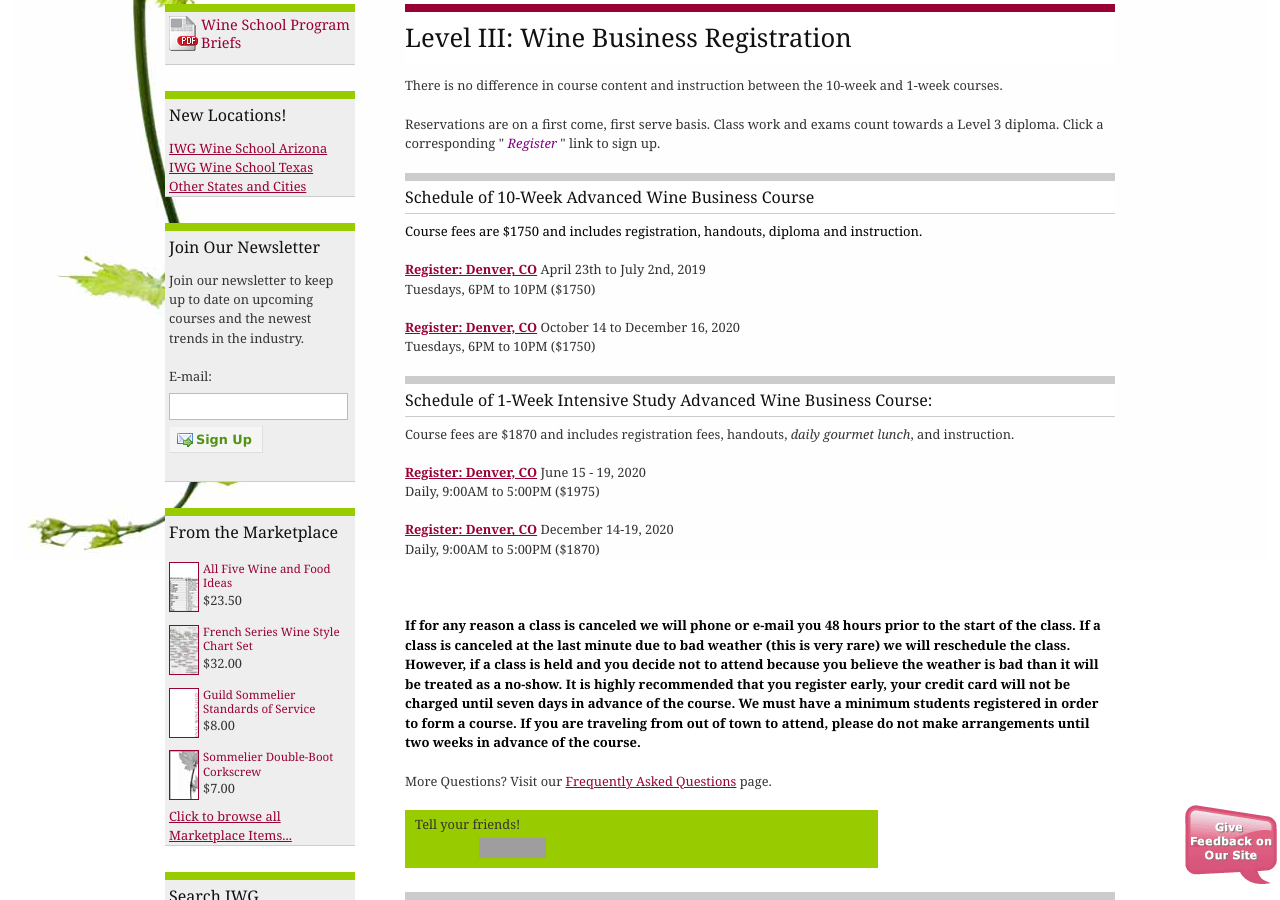
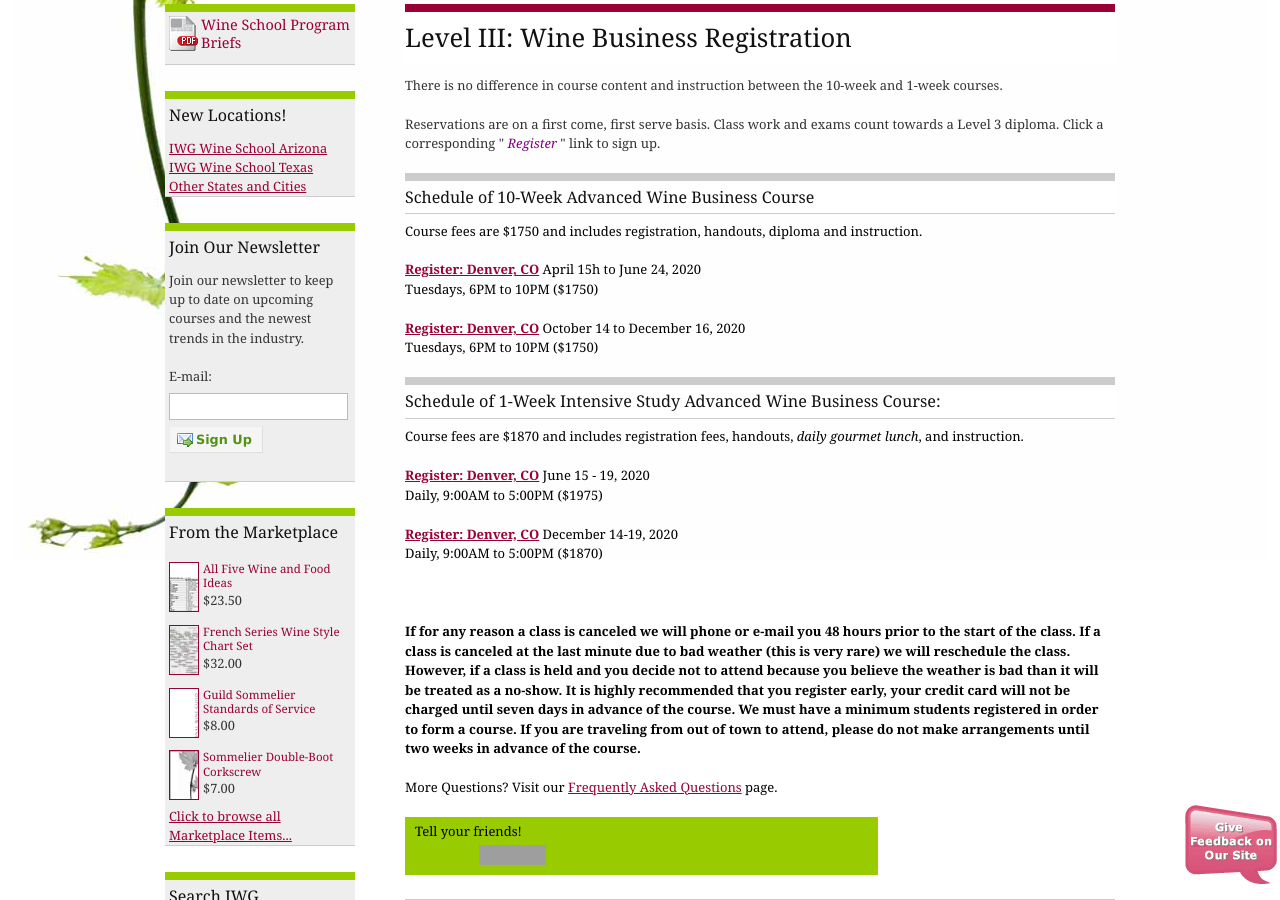
Before and after one commit to CKDev/internationalwineguild.com, a Jekyll site: the page built from the-wine-business-registration.html, in a window 1280 px wide and 900 px high, scrolled down 421 px. Built offline with Jekyll 4.4.1, drawn with Linux system fonts in a browser that asks for light colours; a script that is not in the unit is left out; comment, search, counter and statistics services are not loaded; grey boxes are pictures that could not be loaded.

Commit message:
Update the-wine-business-registration.html

```diff
--- a/the-wine-business-registration.html
+++ b/the-wine-business-registration.html
@@ -14,15 +14,11 @@ permalink: "/the-wine-business-registration"
 <p>
   <font size="2" color="#000000">Course fees are $1750 and includes registration, handouts, diploma and
     instruction.&nbsp;<br>
-  </font><a
-    href="http://ww4.aitsafe.com/cf/add.cfm?userid=6714687&amp;product=Advanced+Wine+Biz+Denver+PM+-++April+23+-+July+23,+2016&amp;price=1900&amp;return=www.internationalwineguild.com/the-wine-business-registration"
-    class="ga-track"><strong> </strong></a><a
-    href="http://ww4.aitsafe.com/cf/add.cfm?userid=6714687&amp;product=Advanced+Wine+Biz+Denver+PM+-++Oct+12+-+Dec+14,+2016&amp;price=1900&amp;return=www.internationalwineguild.com/the-wine-business-registration"
-    class="ga-track"><strong> </strong></a>
+
 </p>
 <p><a
-    href="http://ww4.aitsafe.com/cf/add.cfm?userid=6714687&amp;product=Advanced+Wine+Biz+Denver+PM+-++April+15+-+July+24,+2020&amp;price=1750&amp;return=www.internationalwineguild.com/the-wine-business-registration"
-    class="ga-track"><strong>Register: Denver, CO</strong></a> April 23th to July 2nd, 2019<br>
+    href="http://ww4.aitsafe.com/cf/add.cfm?userid=6714687&amp;product=Advanced+Wine+Biz+Denver+PM+-++April+15+-+June+24,+2020&amp;price=1750&amp;return=www.internationalwineguild.com/the-wine-business-registration"
+    class="ga-track"><strong>Register: Denver, CO</strong></a> April 15h to June 24, 2020<br>
   Tuesdays, 6PM to 10PM ($1750)</p>
 
 <p><a
```
